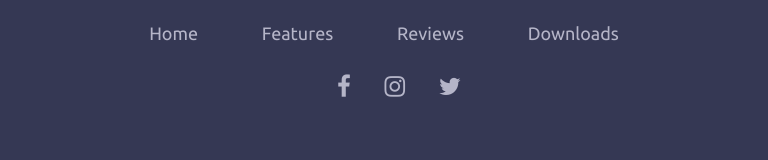
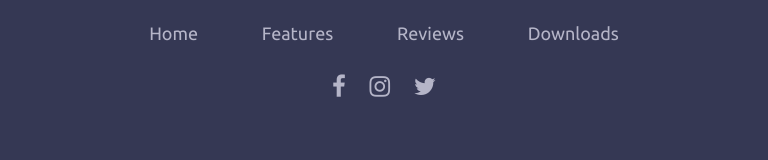
Before and after one commit to mrusselk/ssb-10-web-offline-psd-to-bootstrap-exam2, a plain HTML site: page index.html in a window 768 px wide. Shown: the part 7638-7798 px from the top of the page. Drawn offline with Linux system fonts and the light colour scheme; a script that the page names is missing.

Commit message:
Update media.css

```diff
--- a/css/media.css
+++ b/css/media.css
@@ -221,6 +221,17 @@
 	.footer-social-icons{
 		text-align: center;
 	}
+	.footer-social-icons ul li{
+    		margin-left: 0px;
+	}
+	.footer-social-icons ul li a{
+
+	    padding-right: 10px;
+	    padding-left: 10px;
+	}
+
+
+
 	.footer-logo{
 		text-align: center;
 	}
```
